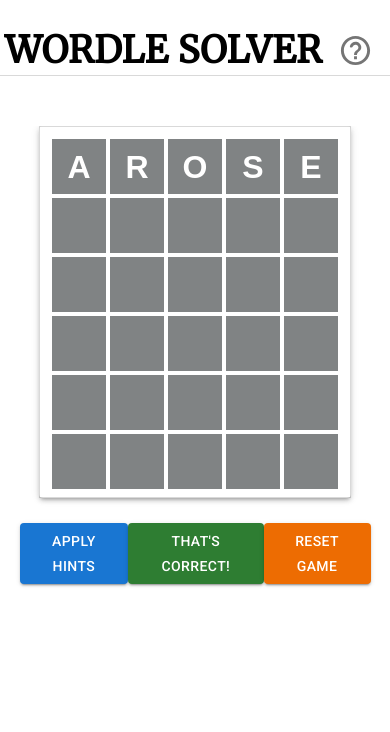
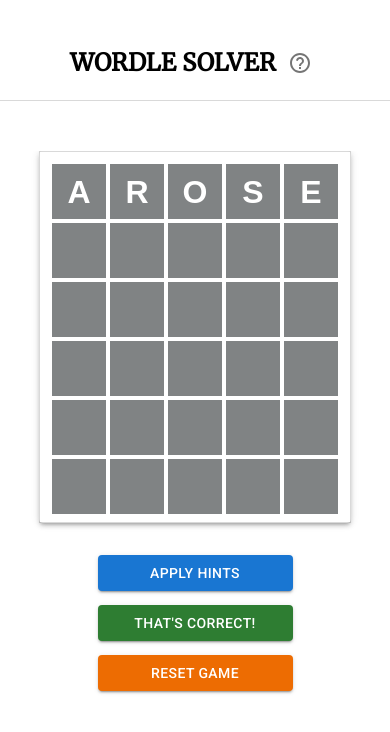
Before and after one commit to ginabethrussell/wordle-solver-bot, a React (Create React App) app: page / in a window 390 px wide. Shown: the top 732 px of the page. Built offline with nearby package versions, Linux system fonts and the light colour scheme; a web font is replaced by a local one.

Commit message:
Adds mobile styles

```diff
--- a/src/App.tsx
+++ b/src/App.tsx
@@ -2,6 +2,7 @@
 import './App.css';
 import IconButton from '@mui/material/IconButton';
 import HelpOutlineRoundedIcon from '@mui/icons-material/HelpOutlineRounded';
+import useMediaQuery from '@mui/material/useMediaQuery';
 import styled from 'styled-components';
 import WordleGrid from './Components/WordleGrid';
 import InfoDialog from './Components/InfoDialog';
@@ -27,10 +28,33 @@
   pointer-events: none;
   user-select: none;
 `
+
+const MobileHeader = styled.div`
+  width: 100%;
+  height: 75px;
+  margin-top: 25px;
+  border-bottom: 1px solid rgba(0,0,0,.15);
+  display: flex;
+  justify-content: center;
+  align-items: center;
+`
+const MobileTitle = styled.h1`
+  font-family: 'Merriweather';
+  font-weight: 700;
+  font-size: 24px;
+  line-height: 100%;
+  letter-spacing: 0.01em;
+  text-align: center;
+  margin-right: 4px;
+  pointer-events: none;
+  user-select: none;
+`
+
 function App() {
   const [words, setWords] = useState<string[]>([]);
   const [loading, setLoading] = useState(true);
   const [dialogOpen, setDialogOpen] = useState(false);
+  const matches = useMediaQuery('(min-width:600px)');
 
   useEffect (() => {
     createWordList()
@@ -41,8 +65,10 @@
   },[])
 
   if(loading) return <div>Loading</div>;
+
   return (
     <div className="App">
+      { matches ? (
         <Header>
           <Title>
             WORDLE SOLVER
@@ -51,6 +77,16 @@
             <HelpOutlineRoundedIcon fontSize='large'/>
           </IconButton>
         </Header>
+      ) : (
+        <MobileHeader>
+          <MobileTitle>
+            WORDLE SOLVER
+          </MobileTitle>
+          <IconButton onClick={() => setDialogOpen(true)} size='medium'>
+            <HelpOutlineRoundedIcon fontSize='medium'/>
+          </IconButton>
+        </MobileHeader>
+      )}
       <WordleGrid  words={words}/>
       <InfoDialog open={dialogOpen} setOpen={setDialogOpen}/>
     </div>
--- a/src/Components/WordleGrid/index.tsx
+++ b/src/Components/WordleGrid/index.tsx
@@ -2,6 +2,7 @@
 import Button from '@mui/material/Button';
 import Paper from '@mui/material/Paper';
 import Alert from '@mui/material/Alert';
+import useMediaQuery from '@mui/material/useMediaQuery';
 import WordleSolver from '../../WordleSolver/wordlesolver';
 import WordleWord from '../WordleWord';
 import styled from 'styled-components';
@@ -41,6 +42,14 @@
   margin-top: 25px;
   justify-content: space-around;
 `
+const MobileButtonContainer = styled.div`
+  display: flex;
+  flex-direction: column;
+  height: 150px;
+  width: 50%;
+  margin-top: 25px;
+  justify-content: space-around;
+`
 
 const GameOverMessage = styled.div`
   width: 90%;
@@ -66,6 +75,7 @@
   const [clueArray, setClueArray] = useState(JSON.parse(JSON.stringify(initialClueArray)));
   const [gameOver, setGameOver] = useState(false);
   const [error, setError] = useState('');
+  const matches = useMediaQuery('(min-width:600px)');
 
   const wordleSolver = useMemo(() => new WordleSolver(words), [words]);
 
@@ -157,6 +167,7 @@
       ))}
     </Board>
     </Paper>
+    {matches ? (
       <ButtonContainer>
         <Button
           variant='contained'
@@ -180,6 +191,32 @@
           Reset Game
         </Button>
       </ButtonContainer>
+    ): (
+      <MobileButtonContainer>
+        <Button
+          variant='contained'
+          color='primary'
+          onClick={handleSubmitHints}
+        >
+          Apply Hints
+        </Button>
+        <Button
+          variant='contained'
+          color='success'
+          onClick={handleWin}
+        >
+          That's Correct!
+        </Button>
+        <Button
+          variant='contained'
+          color='warning'
+          onClick={handleReset}
+        >
+          Reset Game
+        </Button>
+      </MobileButtonContainer>
+    )}
+
       { gameOver && (
       <GameOverMessage>
         {
```
Lines whose indentation alone changed are shown as unchanged.
